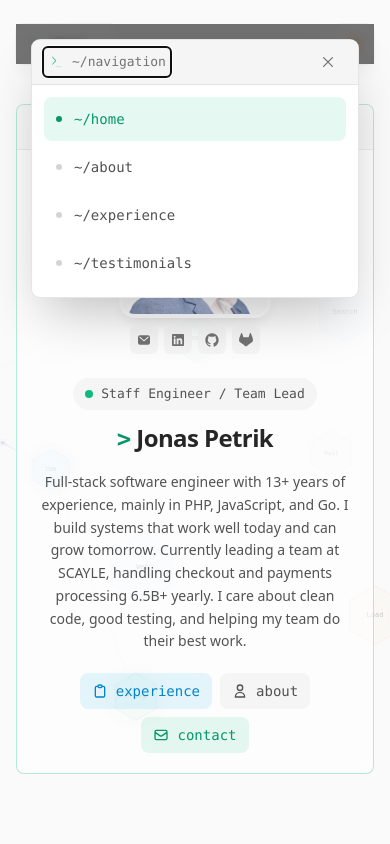
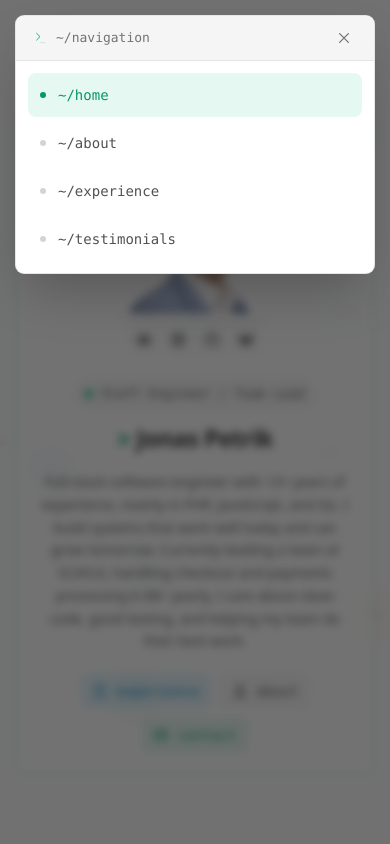
Before and after one commit to wukis/cv-next, a Next.js app: page / in a window 390 px wide. Both pictures are taken after a click on the button "menu". Shown: the top 844 px of the page. Built offline with nearby package versions, Linux system fonts and the light colour scheme.

Commit message:
mobile menu fix

```diff
--- a/src/components/Header.tsx
+++ b/src/components/Header.tsx
@@ -1,10 +1,10 @@
 'use client'
 
-import { Fragment, useEffect, useRef, useState } from 'react'
+import { useEffect, useRef, useState } from 'react'
+import { createPortal } from 'react-dom'
 import Link from 'next/link'
 import { usePathname } from 'next/navigation'
 import { useTheme } from 'next-themes'
-import { Popover, Transition } from '@headlessui/react'
 import clsx from 'clsx'
 
 import { Container } from '@/components/Container'
@@ -159,46 +159,57 @@ function MobileNavItem({
   )
 }
 
-function MobileNavigation(
-  props: React.ComponentPropsWithoutRef<typeof Popover>,
-) {
+function MobileNavigation({ className }: { className?: string }) {
   const pathname = usePathname()
+  const [isOpen, setIsOpen] = useState(false)
+  const [mounted, setMounted] = useState(false)
+
+  const close = () => setIsOpen(false)
+
+  // Track if mounted (for portal)
+  useEffect(() => {
+    setMounted(true)
+  }, [])
+
+  // Close menu on route change
+  useEffect(() => {
+    setIsOpen(false)
+  }, [pathname])
+
+  // Close on escape key
+  useEffect(() => {
+    const handleEscape = (e: KeyboardEvent) => {
+      if (e.key === 'Escape') setIsOpen(false)
+    }
+    if (isOpen) {
+      document.addEventListener('keydown', handleEscape)
+      return () => document.removeEventListener('keydown', handleEscape)
+    }
+  }, [isOpen])
 
   return (
-    <Popover {...props}>
-      {({ close }) => (
-        <>
-          <Popover.Button className="group flex items-center gap-2 rounded-lg bg-white/80 dark:bg-neutral-800/80 px-3 py-2 text-sm font-mono text-neutral-700 dark:text-neutral-300 shadow-lg shadow-neutral-800/5 ring-1 ring-neutral-200/50 dark:ring-neutral-700/50 backdrop-blur transition hover:ring-neutral-300 dark:hover:ring-neutral-600">
+    <div className={className}>
+      <button
+        onClick={() => setIsOpen(true)}
+        className="group flex items-center gap-2 rounded-lg bg-white/80 dark:bg-neutral-800/80 px-3 py-2 text-sm font-mono text-neutral-700 dark:text-neutral-300 shadow-lg shadow-neutral-800/5 ring-1 ring-neutral-200/50 dark:ring-neutral-700/50 backdrop-blur transition hover:ring-neutral-300 dark:hover:ring-neutral-600"
+      >
         <AnimatedTerminalIcon />
         <span>menu</span>
         <svg className="w-3 h-3 text-neutral-400" fill="none" viewBox="0 0 24 24" stroke="currentColor">
           <path strokeLinecap="round" strokeLinejoin="round" strokeWidth={2} d="M19 9l-7 7-7-7" />
         </svg>
-          </Popover.Button>
-          <Transition.Root>
-            <Transition.Child
-              as={Fragment}
-              enter="duration-150 ease-out"
-              enterFrom="opacity-0"
-              enterTo="opacity-100"
-              leave="duration-150 ease-in"
-              leaveFrom="opacity-100"
-              leaveTo="opacity-0"
-            >
-              <Popover.Overlay className="fixed inset-0 z-[60] bg-neutral-900/60 backdrop-blur-sm" />
-            </Transition.Child>
-            <Transition.Child
-              as={Fragment}
-              enter="duration-200 ease-out"
-              enterFrom="opacity-0 scale-95 -translate-y-2"
-              enterTo="opacity-100 scale-100 translate-y-0"
-              leave="duration-150 ease-in"
-              leaveFrom="opacity-100 scale-100 translate-y-0"
-              leaveTo="opacity-0 scale-95 -translate-y-2"
-            >
-              <Popover.Panel
-                focus
-                className="fixed inset-x-4 top-4 z-[70] origin-top rounded-lg bg-white dark:bg-neutral-900 overflow-hidden shadow-2xl ring-1 ring-neutral-200 dark:ring-neutral-700"
+      </button>
+      {mounted && isOpen && createPortal(
+        <>
+          {/* Backdrop */}
+          <div
+            className="fixed inset-0 z-[60] bg-neutral-900/60 backdrop-blur-sm"
+            onClick={close}
+            aria-hidden="true"
+          />
+          {/* Panel */}
+          <div
+            className="fixed inset-x-4 top-4 z-[70] rounded-lg bg-white dark:bg-neutral-900 overflow-hidden shadow-2xl ring-1 ring-neutral-200 dark:ring-neutral-700"
           >
             {/* Terminal header */}
             <div className="flex items-center justify-between px-4 py-2 bg-neutral-100 dark:bg-neutral-800 border-b border-neutral-200 dark:border-neutral-700">
@@ -211,9 +222,13 @@ function MobileNavigation(
                 <AnimatedTerminalIcon />
                 <span className="text-xs font-mono text-neutral-500 dark:text-neutral-400">~/navigation</span>
               </Link>
-                  <Popover.Button aria-label="Close menu" className="p-1 rounded hover:bg-neutral-200 dark:hover:bg-neutral-700 transition-colors">
+              <button
+                onClick={close}
+                aria-label="Close menu"
+                className="p-1 rounded hover:bg-neutral-200 dark:hover:bg-neutral-700 transition-colors"
+              >
                 <CloseIcon className="h-5 w-5 text-neutral-500 dark:text-neutral-400" />
-                  </Popover.Button>
+              </button>
             </div>
 
             {/* Navigation items */}
@@ -231,12 +246,11 @@ function MobileNavigation(
                 ))}
               </ul>
             </nav>
-              </Popover.Panel>
-            </Transition.Child>
-          </Transition.Root>
-        </>
+          </div>
+        </>,
+        document.body
       )}
-    </Popover>
+    </div>
   )
 }
 
```
Lines whose indentation alone changed are shown as unchanged.
